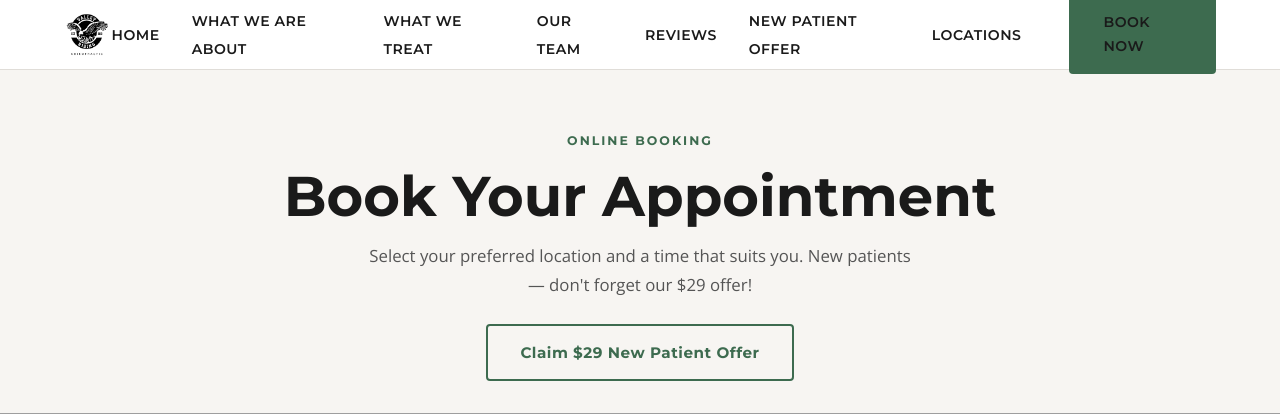
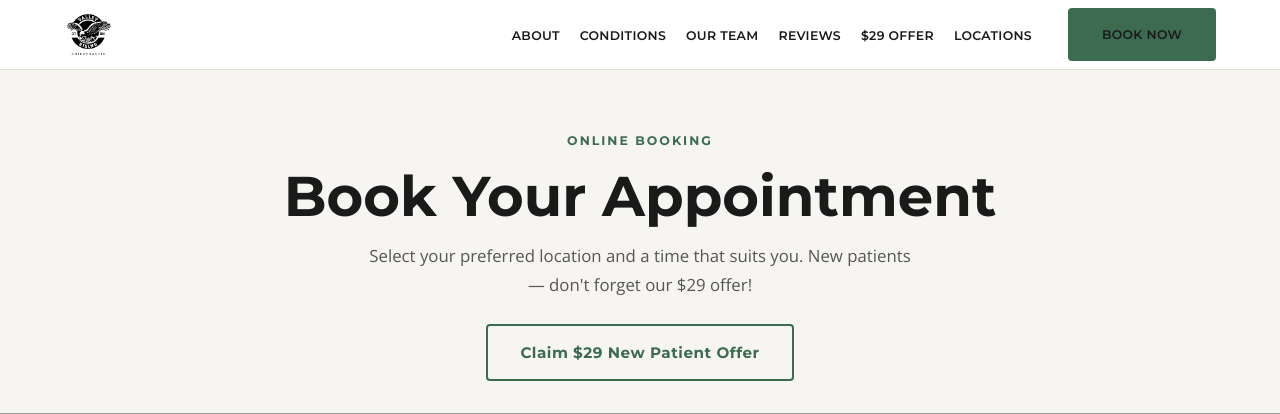
Before and after one commit to mymedsbot/valleyrising-web, a Flask app: page /book in a window 1280 px wide. Shown: the top 414 px of the page. Run offline with Flask 3, Linux system fonts and the light colour scheme; grey boxes are pictures that could not be loaded.

Commit message:
Fix nav: shorten labels, tighten spacing, raise mobile breakpoint

```diff
--- a/static/css/style.css
+++ b/static/css/style.css
@@ -74,17 +74,18 @@ nav {
 .nav-links {
   display: flex;
   align-items: center;
-  gap: 32px;
+  gap: 20px;
   list-style: none;
 }
 .nav-links a {
   font-family: var(--font-head);
-  font-size: 0.88rem;
+  font-size: 0.78rem;
   font-weight: 600;
-  letter-spacing: 0.5px;
+  letter-spacing: 0.3px;
   text-transform: uppercase;
   color: var(--black);
   transition: color 0.2s;
+  white-space: nowrap;
 }
 .nav-links a:hover { color: var(--green); }
 .nav-cta { margin-left: 16px; }
@@ -506,7 +507,7 @@ footer {
 .condition-full-card p { font-size: 0.93rem; }
 
 /* ── Responsive ── */
-@media (max-width: 768px) {
+@media (max-width: 960px) {
   .nav-links { display: none; }
   .hamburger { display: flex; }
   .nav-links.open {
--- a/templates/base.html
+++ b/templates/base.html
@@ -19,12 +19,11 @@
     <img src="/static/images/logo-black.jpg" alt="Valley Rising Chiropractic">
   </a>
   <ul class="nav-links">
-    <li><a href="/">Home</a></li>
-    <li><a href="/about">What We Are About</a></li>
-    <li><a href="/conditions">What We Treat</a></li>
+    <li><a href="/about">About</a></li>
+    <li><a href="/conditions">Conditions</a></li>
     <li><a href="/team">Our Team</a></li>
     <li><a href="/reviews">Reviews</a></li>
-    <li><a href="/new-patient">New Patient Offer</a></li>
+    <li><a href="/new-patient">$29 Offer</a></li>
     <li><a href="/contact">Locations</a></li>
     <li class="nav-cta"><a href="/book" class="btn btn-primary">Book Now</a></li>
   </ul>
```
